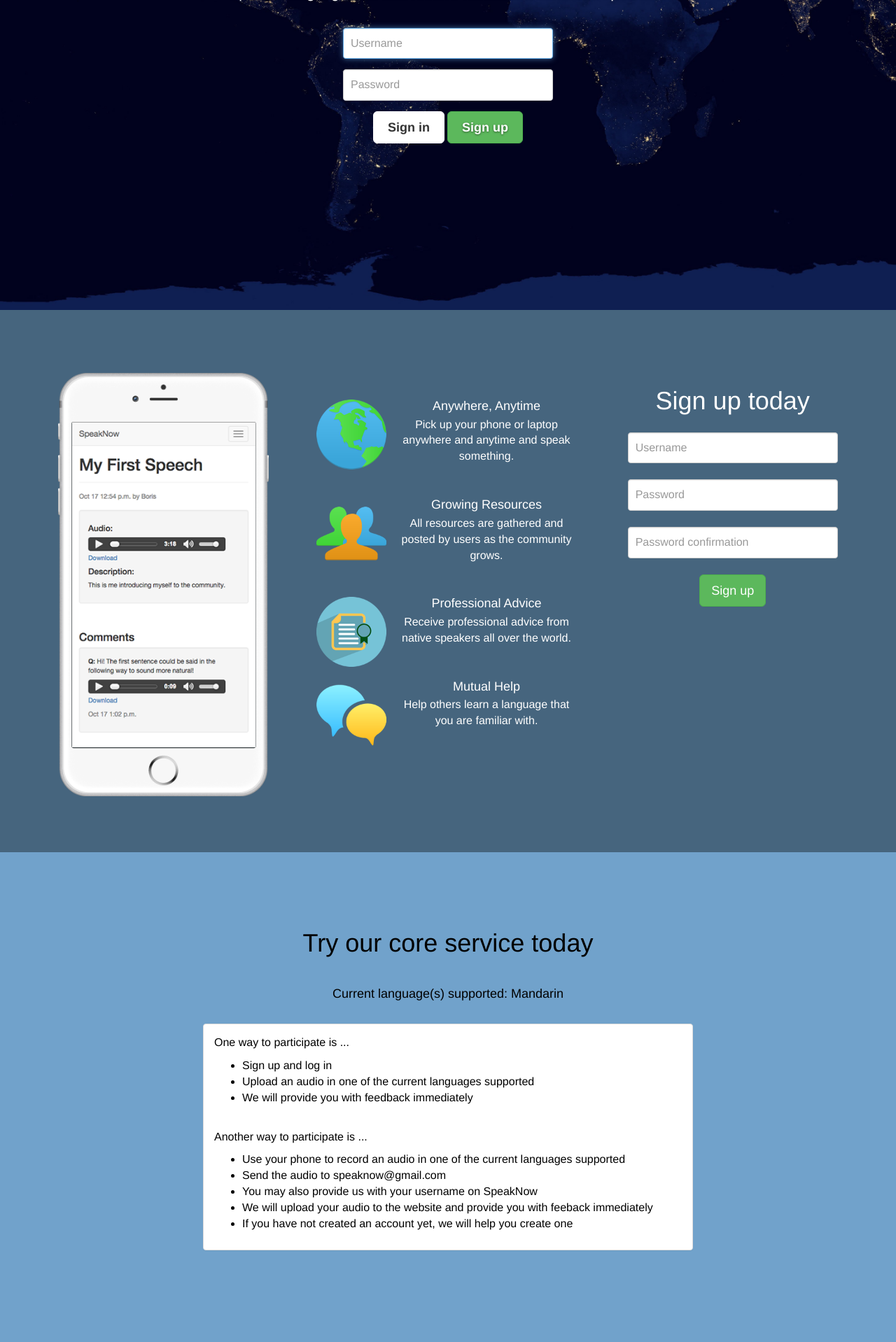
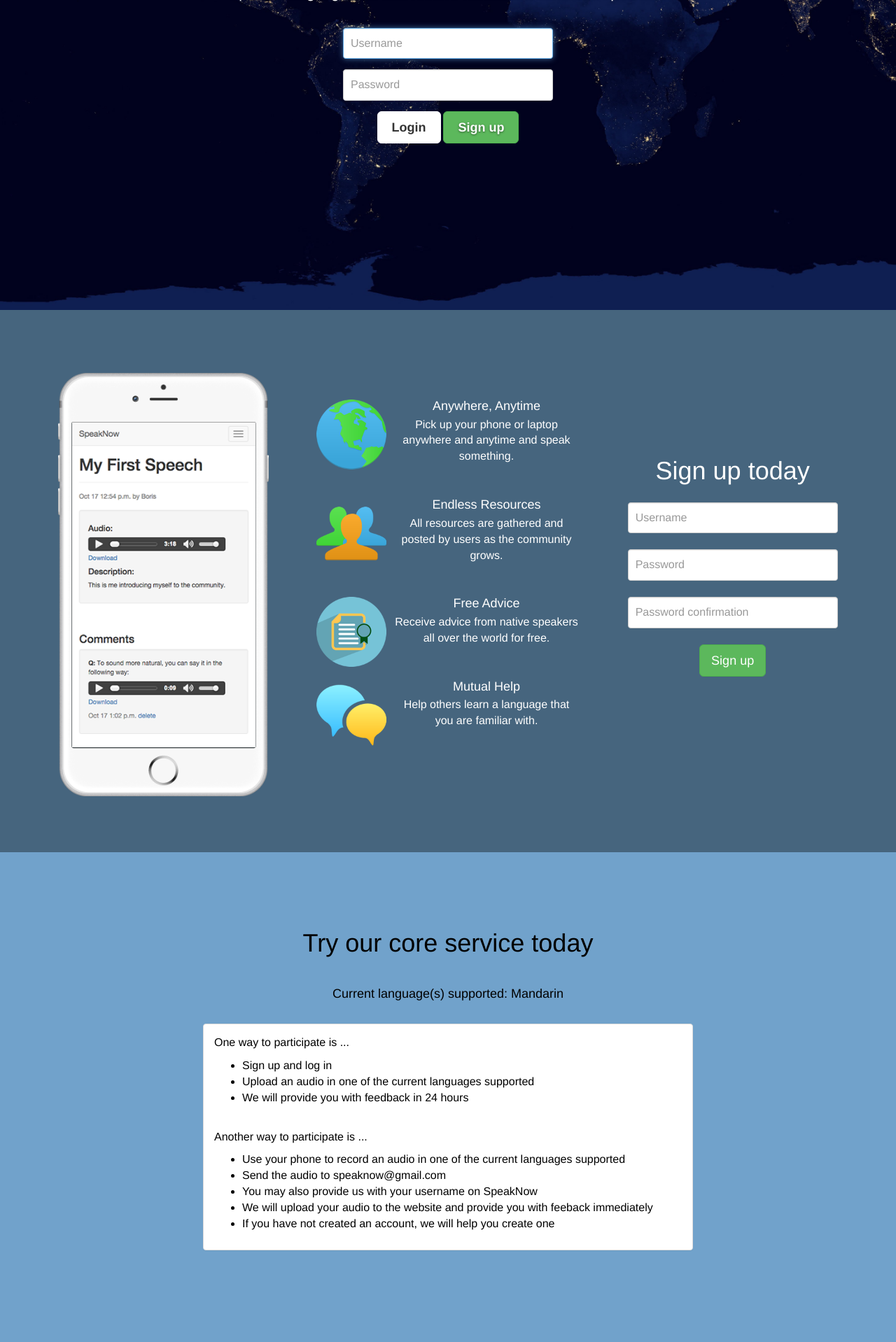
Before and after one commit to borisshou/speaknow, a Django app: page /login/ in a window 1280 px wide. Shown: the part 317-2235 px from the top of the page at 70% size. Run offline with Django 3.2, Linux system fonts and the light colour scheme; parts of the project's set-up code (start-up, migrations or seed data) failed here and were passed over; some libraries are stand-ins or nearby versions.

Commit message:
Changed content on the front page

```diff
--- a/speaknow/static/css/cover.css
+++ b/speaknow/static/css/cover.css
@@ -26,6 +26,7 @@ a:hover {
 /*
  * Base structure
  */
+
 
 html,
 body {
@@ -211,11 +212,6 @@ body {
 }
 
 
-
-
-
-.vcenter {
-  display: inline-block;
-  vertical-align: middle;
-  float: none;
+.top-buffer {
+  margin-top: 100px;
 }
--- a/speaknow/templates/registration/login.html
+++ b/speaknow/templates/registration/login.html
@@ -76,8 +76,8 @@
               </div>
               {% endif %}
 
-              <button type="submit" class="btn btn-lg btn-default">Sign in</button>
-              <a class="btn btn-lg btn-success sign-up-scroll" href="#features">Sign up</a>
+              <button type="submit" class="btn btn-lg btn-default">Login</button>
+              <a class="btn btn-lg btn-success sign-up-scroll" href="#sign-up-form">Sign up</a>
               <input type="hidden" name="next" value="{{ next }}" />
             </form>
 
@@ -131,7 +131,7 @@
                   <img src="{% static 'images/icon_users.png' %}" height="100", width="100">
                 </div>
                 <div class="media-body">
-                  <h4 class="media-heading">Growing Resources</h4>
+                  <h4 class="media-heading">Endless Resources</h4>
                   <p>All resources are gathered and posted by users as the community grows.</p>
                   <br>
                 </div>
@@ -141,8 +141,8 @@
                   <img src="{% static 'images/icon_professional.png' %}" height="100" width="100">
                 </div>
                 <div class="media-body">
-                  <h4 class="media-heading">Professional Advice</h4>
-                  <p>Receive professional advice from native speakers all over the world.</p>
+                  <h4 class="media-heading">Free Advice</h4>
+                  <p>Receive advice from native speakers all over the world for free.</p>
                   <br>
                 </div>
               </div>
@@ -158,7 +158,8 @@
               </div>
             </div>
 
-            <div class="col-md-4 vcenter">
+            <div class="col-md-4" id="sign-up-form">
+              <div class="row top-buffer"></div>
               <h1>Sign up today</h1>
                 <form id="sign-up" class="form-signin" method="post" action="{% url 'login' %}">
                   {% csrf_token %}
@@ -218,7 +219,7 @@
               <ul>
                 <li>Sign up and log in</li>
                 <li>Upload an audio in one of the current languages supported</li>
-                <li>We will provide you with feedback immediately</li>
+                <li>We will provide you with feedback in 24 hours</li>
               </ul>
               <br>
               <p>Another way to participate is ...</p>
@@ -227,7 +228,7 @@
                 <li>Send the audio to speaknow@gmail.com</li>
                 <li>You may also provide us with your username on SpeakNow</li>
                 <li>We will upload your audio to the website and provide you with feeback immediately</li>
-                <li>If you have not created an account yet, we will help you create one</li>
+                <li>If you have not created an account, we will help you create one</li>
               </ul>
             </div>
           </div>
@@ -238,13 +239,13 @@
 
     <div class="page-wrapper" id="survey" style="background-color:#D7EDFE;">
       <div class="inner2 cover-container">
-        <div class="container-fluid">
+
           <h1>Help us fill out this survey!</h1>
           <div class="iframe-wrapper">
             <iframe src="https://docs.google.com/a/colgate.edu/forms/d/1BOvI3QAfWj_RJrqiVkrQ_OjiMW8CZQXQ_DjUVhzAwVg/viewform?embedded=true"
                     frameborder="0" marginheight="0" marginwidth="0">Loading...</iframe>
           </div>
-        </div>
+
       </div>
     </div>
 
@@ -258,7 +259,7 @@
     <!-- IE10 viewport hack for Surface/desktop Windows 8 bug -->
     <script src="{% static 'js/ie10-viewport-bug-workaround.js' %}"></script>
     <script>
-      (function ($) {
+
     $(document).ready(function(){
 
       // focus on the sign-in username field
@@ -272,9 +273,13 @@
       // hide .navbar first
       $(".navbar").hide();
 
+      });
+
+
+
       // fade in .navbar
       $(function () {
-              $(window).scroll(function () {
+          $(window).scroll( function () {
               // set distance user needs to scroll before we fadeIn navbar
               if ($(this).scrollTop() > 100) {
                   $('.navbar').fadeIn();
@@ -282,16 +287,10 @@
                   $('.navbar').hide(); // do not use fadeOut() here or it will look bad
               }
           });
-
-
       });
 
-      });
-        }(jQuery));
-
-
       /* highlight the top nav as scrolling occurs */
-      $('body').scrollspy({ target: '.navbar' })
+      $('body').scrollspy({ target: '.navbar' });
 
 
       /* smooth scrolling for nav sections */
@@ -300,6 +299,7 @@
         var posi = $(link).offset().top;
         $('body,html').animate({scrollTop:posi},700);
       });
+
 
       /* smooth scrolling and auto-focus for "sign up" */
       $('.sign-up-scroll').click(function(){
```
Also changed, not shown: speaknow/static/images/iphone_demo.png. Lines whose indentation alone changed are shown as unchanged.
